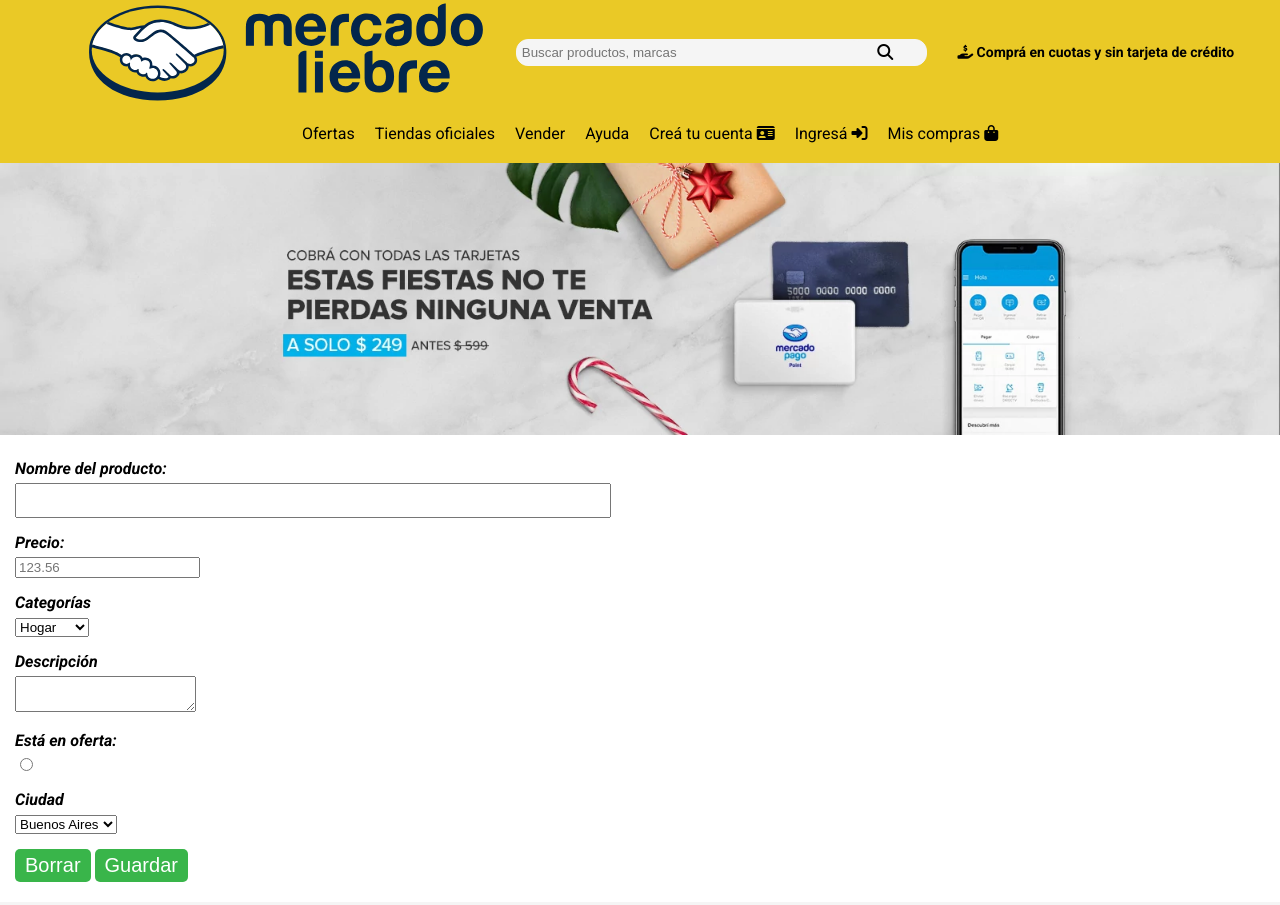
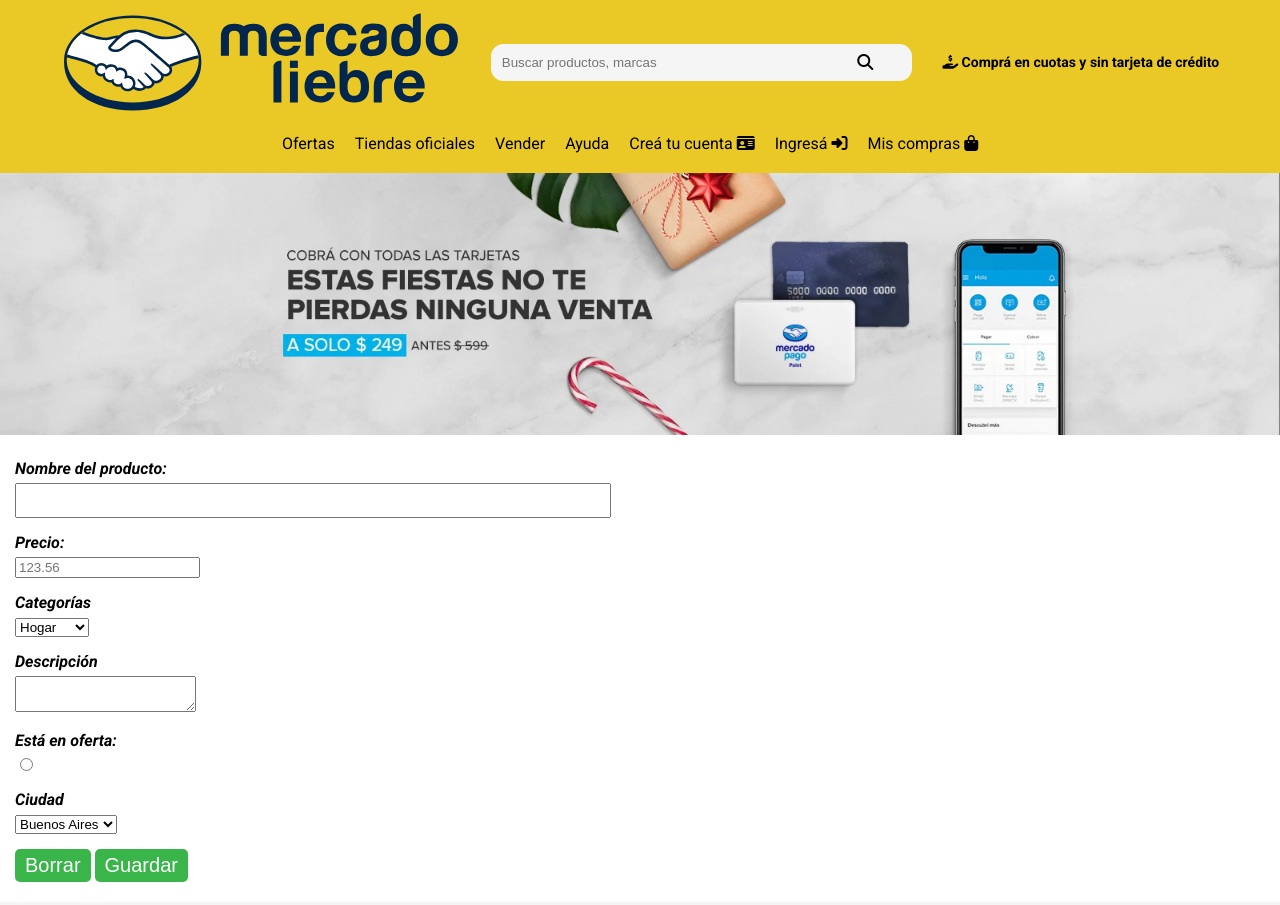
Before and after one commit to Jacintamayol94/MercadoLiebre, a website: page views/home.html in a window 1280 px wide. Shown: the top 905 px of the page. Drawn offline with Linux system fonts and the light colour scheme.

Commit message:
modificaciones

```diff
--- a/public/css/styles.css
+++ b/public/css/styles.css
@@ -10,8 +10,8 @@
 .main-header {
     margin: auto;
     background-color: #eac926;
-    padding-left: 20px;
     padding-bottom: 20px;
+    padding-top: 10px;
     position: fixed;
     top: 0;
     width: 100%;
@@ -28,6 +28,7 @@
     flex-wrap: nowrap;
     justify-content: space-between;
     align-items: center;
+    padding: 5px;
 }
 
 .buscador input {
@@ -51,7 +52,8 @@
     justify-content: center;
     align-items: center;
     gap: 30px;
-    max-width: 495px;
+    max-width: 428px;
+    margin:auto;
 }
 
 .logo {
```
